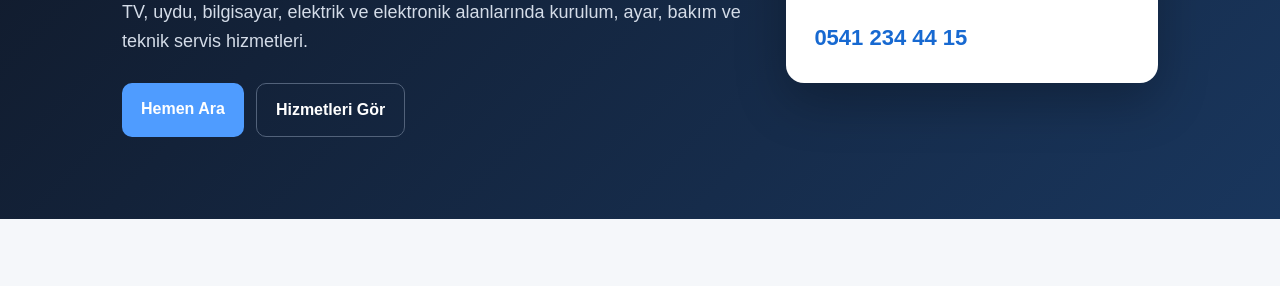
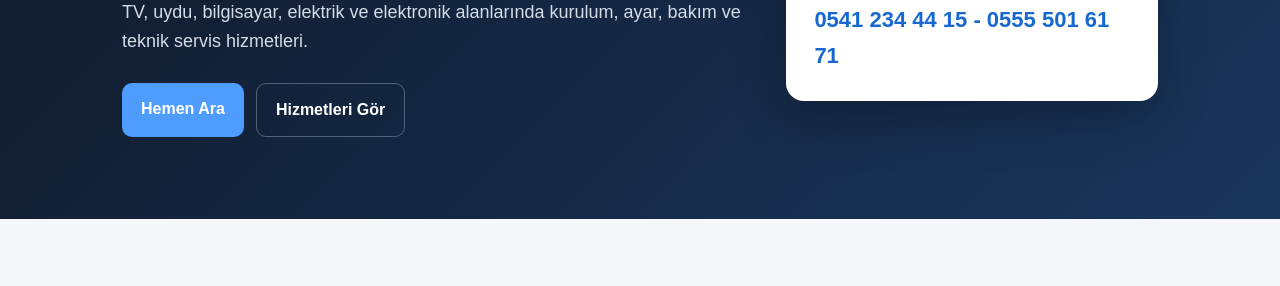
Before and after one commit to Marlboro71/Elaz-Teknik-Servis, a plain HTML site: page index.html in a window 1280 px wide. Shown: the part 344-630 px from the top of the page. Drawn offline with Linux system fonts and the light colour scheme.

Commit message:
Update contact number format in index.html

```diff
--- a/index.html
+++ b/index.html
@@ -48,7 +48,7 @@ footer{background:#101827;color:#c9d1dd;padding:32px 0}.footer-flex{display:flex
 </div>
 <div class="hero-card"><h3>Hızlı ve güvenilir servis</h3>
 <p>İhtiyacınızı dinleyip uygun çözümü sunuyoruz. Elazığ ve uygun çevre bölgelerde yerinde servis imkânı.</p>
-<div class="contact-number">0541 234 44 15</div></div>
+<div class="contact-number">0541 234 44 15 - 0555 501 61 71</div></div>
 </div></section>
 
 <section id="hizmetler"><div class="wrap"><div class="title"><h2>Hizmetlerimiz</h2><p>Farklı teknik ihtiyaçlarınız için çözüm odaklı servis.</p></div>
```
